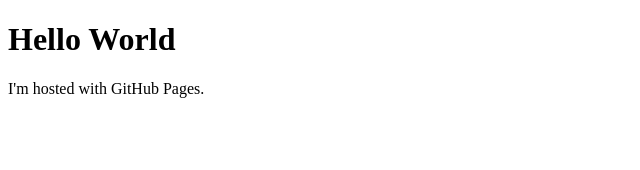
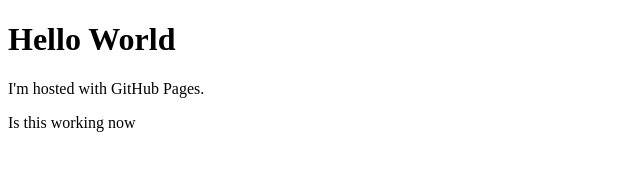
Before and after one commit to Luxecide/luxecide.github.io, a plain HTML site: page index.html in a window 1280 px wide. Shown: the whole page, without its empty margins (0-640 px from the left). Drawn offline with Linux system fonts and the light colour scheme.

Commit message:
fixing again

```diff
--- a/index.html
+++ b/index.html
@@ -3,5 +3,6 @@
 <body>
 <h1>Hello World</h1>
 <p>I'm hosted with GitHub Pages.</p>
+<p>Is this working now</p>
 </body>
 </html>
```
